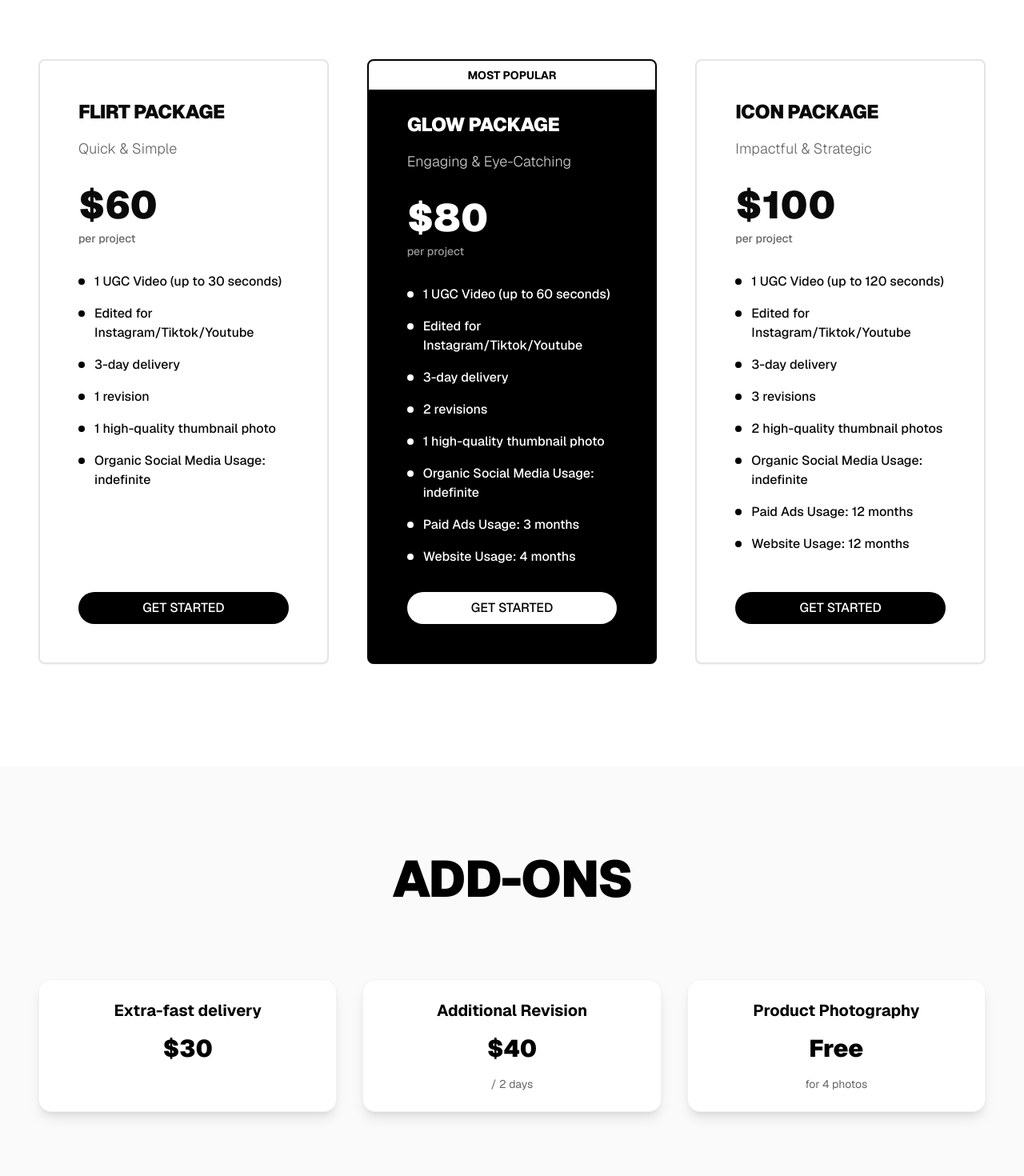
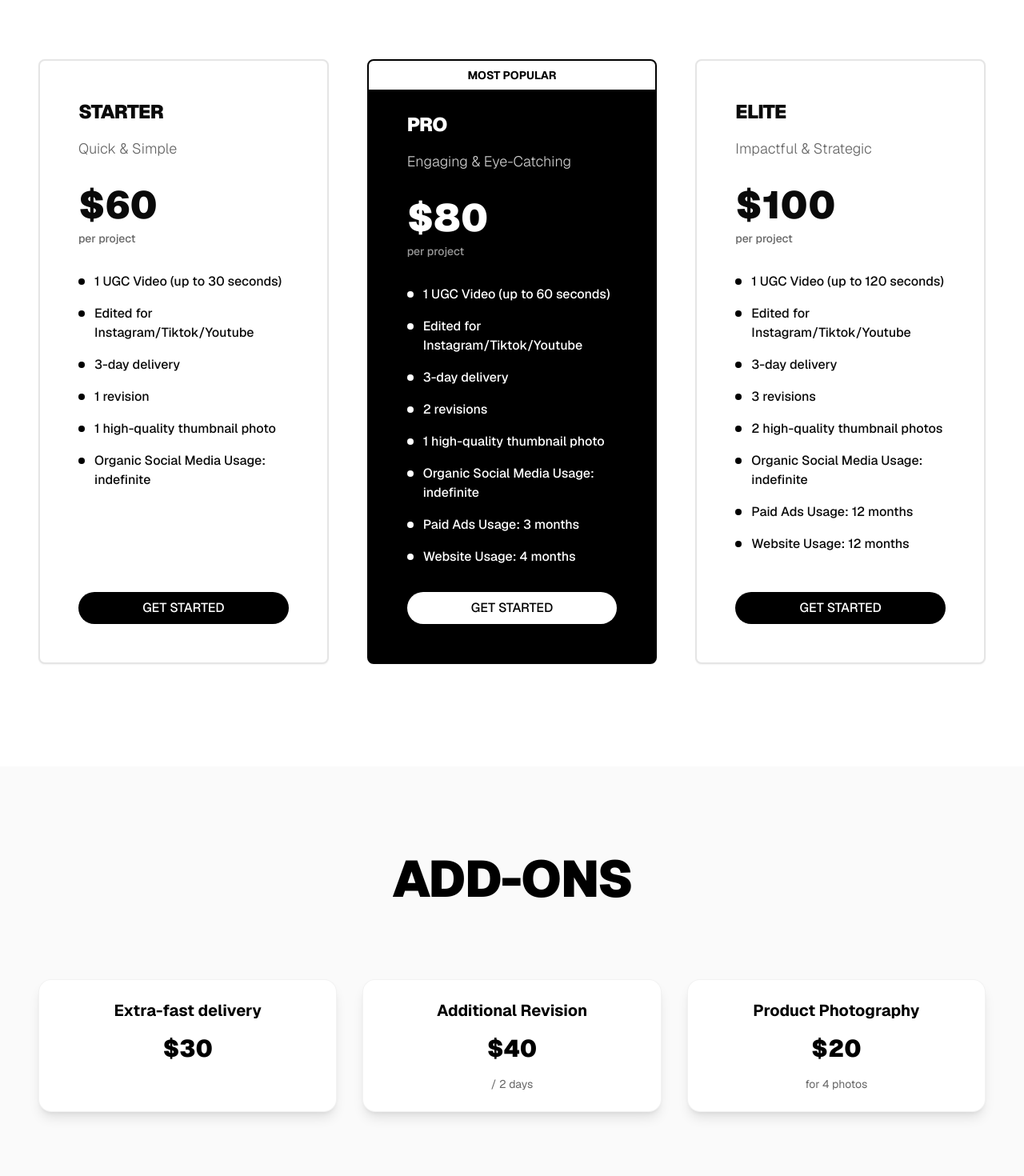
Before and after one commit to AlessioFF/-ugc-portfolio, a Next.js app: page / in a window 1280 px wide. Shown: the part 3480-4950 px from the top of the page at 80% size. Built offline with nearby package versions, Linux system fonts and the light colour scheme.

Commit message:
Rename packages to STARTER/PRO/ELITE and update Product Photography add-on to  for 4 photos; align discount text (Video Starter Package)

```diff
--- a/app/page.tsx
+++ b/app/page.tsx
@@ -851,7 +851,7 @@ export default function UGCPortfolio() {
             <div className="grid lg:grid-cols-3 gap-12 items-stretch">
               {[
                 {
-                  title: "FLIRT PACKAGE",
+                  title: "STARTER",
                   description: "Quick & Simple",
                   price: "$60",
                   features: [
@@ -865,7 +865,7 @@ export default function UGCPortfolio() {
                   popular: false,
                 },
                 {
-                  title: "GLOW PACKAGE",
+                  title: "PRO",
                   description: "Engaging & Eye-Catching",
                   price: "$80",
                   features: [
@@ -881,7 +881,7 @@ export default function UGCPortfolio() {
                   popular: true,
                 },
                 {
-                  title: "ICON PACKAGE",
+                  title: "ELITE",
                   description: "Impactful & Strategic",
                   price: "$100",
                   features: [
@@ -1001,7 +1001,7 @@ export default function UGCPortfolio() {
               <div className="bg-white rounded-2xl p-6 shadow-lg border border-black/5">
                 <div className="text-center space-y-4">
                   <h3 className="text-xl font-bold">Product Photography</h3>
-                  <div className="text-3xl font-black">Free</div>
+                  <div className="text-3xl font-black">$20</div>
                   <div className="text-sm text-black/60">for 4 photos</div>
                 </div>
               </div>
@@ -1051,7 +1051,7 @@ export default function UGCPortfolio() {
               <div className="bg-black/5 rounded-2xl p-8">
                 <h3 className="text-2xl font-bold mb-4">Starter Discount</h3>
                 <p className="text-lg">
-                  <span className="font-bold">$50</span> for 1 Video Flirt
+                  <span className="font-bold">$50</span> for 1 Video Starter
                   Package + 4 product photos
                 </p>
               </div>
```
